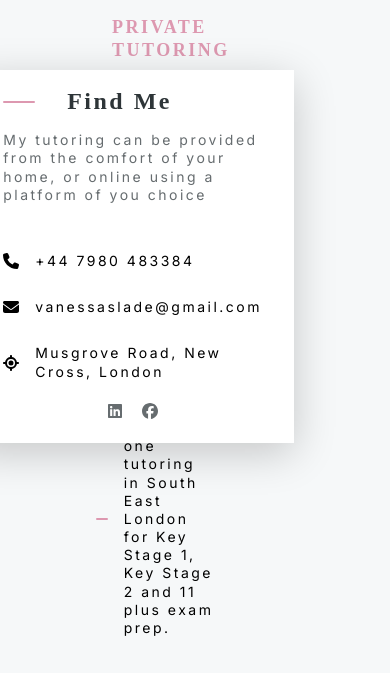
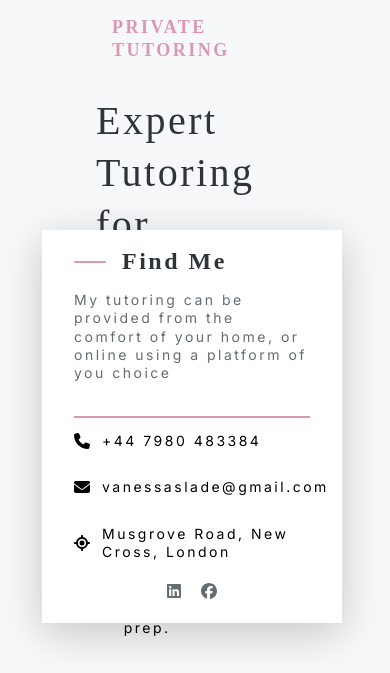
Before and after one commit to curveservices/telegraphhill-tutoring, a React (Vite) app: page / in a window 390 px wide. Shown: the part 170-843 px from the top of the page. Built offline with nearby package versions, Linux system fonts and the light colour scheme; a web font is replaced by a local one.

Commit message:
Add divider line to HeroCard component for improved layout separation

```diff
--- a/src/components/heroCard/index.jsx
+++ b/src/components/heroCard/index.jsx
@@ -19,6 +19,7 @@ const HeroCard = () => {
         My tutoring can be provided from the comfort of your home, or online
         using a platform of you choice
       </p>
+      <div className="div-line"></div>
       <div className="contact-container">
         <div className="contact">
           <FontAwesomeIcon icon={faPhone} />
--- a/src/components/heroCard/index.scss
+++ b/src/components/heroCard/index.scss
@@ -14,9 +14,28 @@
         gap: 2rem;
     }
 
+    .div-line {
+        border: 1px solid var(--secondary);
+    }
+
     .contact {
         display: flex;
         align-items: center;
         gap: 1rem;
     }
 }
+@media screen and (max-width: 768px) {
+    .hero-card {
+        top: 25em;
+        right: 3em;
+        max-width: 300px;
+
+        .title-container {
+            gap: 1rem;
+        }
+
+        .contact {
+            gap: 0.75rem;
+        }
+    }
+}
```
